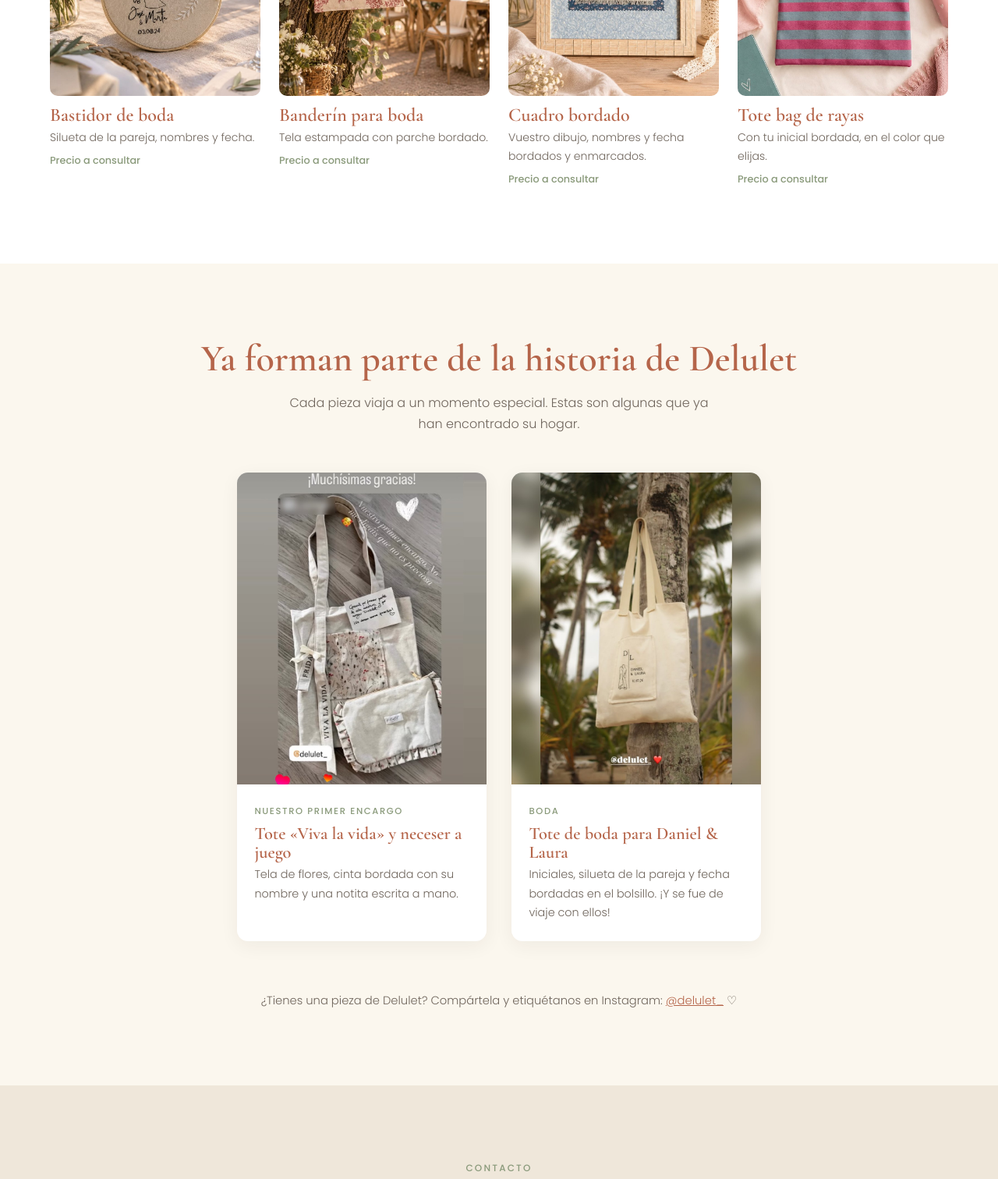
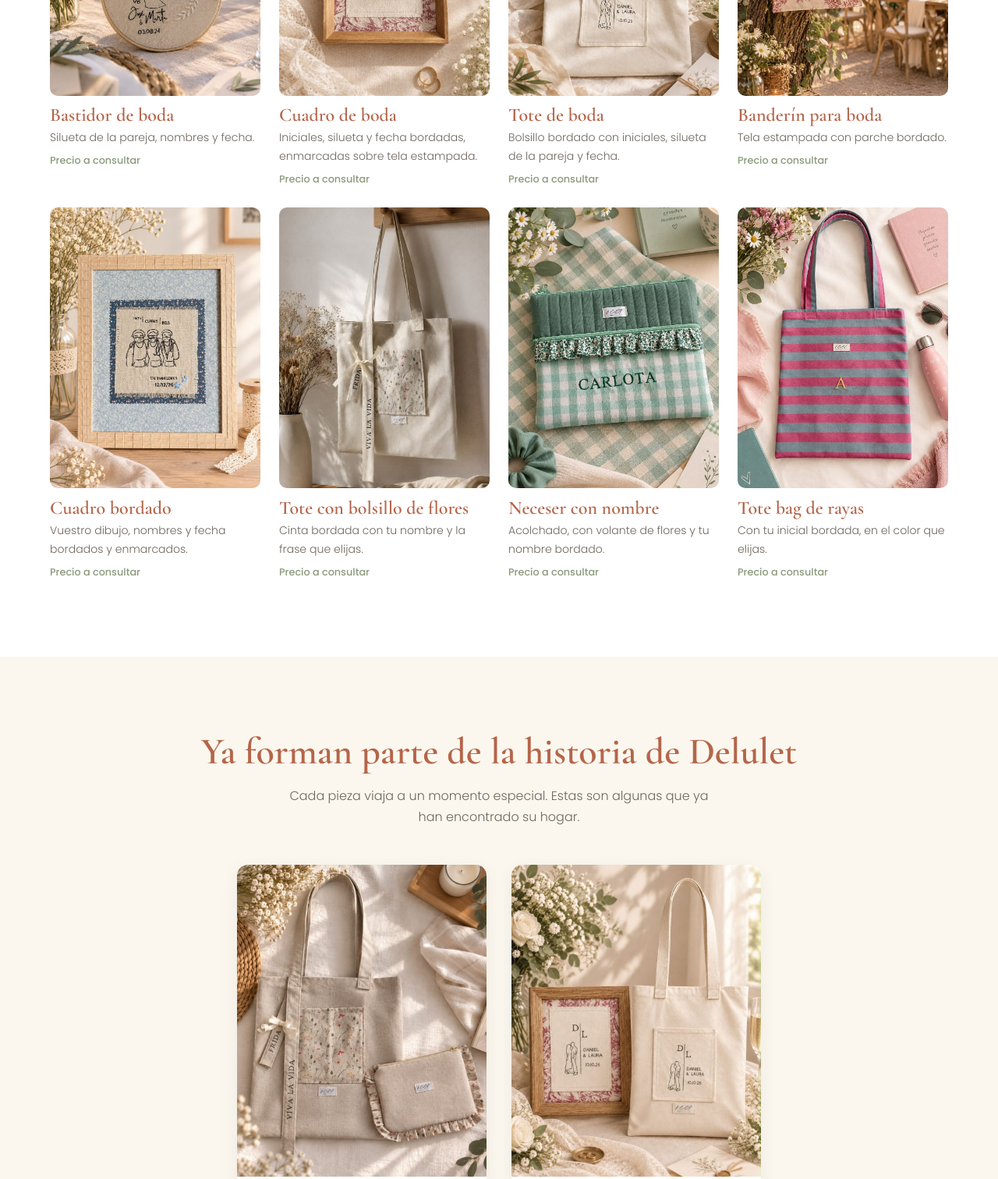
Before and after one commit to pabletebascu/delulet-web, a plain HTML site: page index.html in a window 1280 px wide. Shown: the part 3240-4752 px from the top of the page at 78% size. Drawn offline with nearby package versions, Linux system fonts and the light colour scheme.

Commit message:
Ampliar el catálogo a 8 productos y usar fotos nuevas en los encargos
- Catálogo: añadidos cuadro de boda, tote de boda, tote con bolsillo de
  flores y neceser con nombre
- Encargos: fotos de estudio en lugar de las capturas de Instagram

Co-Authored-By: Claude Opus 5.5 <noreply@anthropic.com>
Claude-Session: https://claude.ai/code/session_01JUfapky7Ug8UKPoyNPEMkF

```diff
--- a/index.html
+++ b/index.html
@@ -94,25 +94,49 @@
       <p class="seccion__intro">Complementos textiles, accesorios personalizados y detalles para bodas. Todo se puede personalizar con nombres, iniciales o fechas.</p>
       <div class="productos">
         <article class="producto">
-          <img src="img/bastidor-boda.jpg" alt="Bastidor de boda bordado" />
+          <img src="img/bastidor-boda.jpg" alt="Bastidor de boda bordado" loading="lazy" />
           <h3>Bastidor de boda</h3>
           <p>Silueta de la pareja, nombres y fecha.</p>
           <span class="producto__precio">Precio a consultar</span>
         </article>
         <article class="producto">
-          <img src="img/banderin-boda.jpg" alt="Banderín de tela para boda" />
+          <img src="img/cuadro-boda.jpg" alt="Cuadro de boda enmarcado con iniciales, silueta de la pareja y fecha bordadas sobre tela de flores granate" loading="lazy" />
+          <h3>Cuadro de boda</h3>
+          <p>Iniciales, silueta y fecha bordadas, enmarcadas sobre tela estampada.</p>
+          <span class="producto__precio">Precio a consultar</span>
+        </article>
+        <article class="producto">
+          <img src="img/tote-boda.jpg" alt="Tote bag de boda con bolsillo bordado con iniciales, silueta de la pareja y fecha" loading="lazy" />
+          <h3>Tote de boda</h3>
+          <p>Bolsillo bordado con iniciales, silueta de la pareja y fecha.</p>
+          <span class="producto__precio">Precio a consultar</span>
+        </article>
+        <article class="producto">
+          <img src="img/banderin-boda.jpg" alt="Banderín de tela para boda" loading="lazy" />
           <h3>Banderín para boda</h3>
           <p>Tela estampada con parche bordado.</p>
           <span class="producto__precio">Precio a consultar</span>
         </article>
         <article class="producto">
-          <img src="img/cuadro-bordado.jpg" alt="Cuadro enmarcado con un bordado a mano personalizado" />
+          <img src="img/cuadro-bordado.jpg" alt="Cuadro enmarcado con un bordado a mano personalizado" loading="lazy" />
           <h3>Cuadro bordado</h3>
           <p>Vuestro dibujo, nombres y fecha bordados y enmarcados.</p>
           <span class="producto__precio">Precio a consultar</span>
         </article>
         <article class="producto">
-          <img src="img/tote-rayas.jpg" alt="Tote bag de rayas rosas y azules con una inicial bordada" />
+          <img src="img/tote-flores.jpg" alt="Tote bag de tela con bolsillo de flores y cinta bordada con un nombre y una frase" loading="lazy" />
+          <h3>Tote con bolsillo de flores</h3>
+          <p>Cinta bordada con tu nombre y la frase que elijas.</p>
+          <span class="producto__precio">Precio a consultar</span>
+        </article>
+        <article class="producto">
+          <img src="img/neceser-carlota.jpg" alt="Neceser acolchado verde con volante de flores y un nombre bordado" loading="lazy" />
+          <h3>Neceser con nombre</h3>
+          <p>Acolchado, con volante de flores y tu nombre bordado.</p>
+          <span class="producto__precio">Precio a consultar</span>
+        </article>
+        <article class="producto">
+          <img src="img/tote-rayas.jpg" alt="Tote bag de rayas rosas y azules con una inicial bordada" loading="lazy" />
           <h3>Tote bag de rayas</h3>
           <p>Con tu inicial bordada, en el color que elijas.</p>
           <span class="producto__precio">Precio a consultar</span>
@@ -132,19 +156,19 @@
       <div class="carrusel" id="carrusel">
         <div class="carrusel__pista">
         <article class="encargo">
-          <img src="img/encargo-tote-viva-la-vida.jpg" alt="Tote bag de tela con bolsillo de flores, cinta bordada «Viva la vida» y neceser a juego con volantes" loading="lazy" />
+          <img src="img/encargo-viva-la-vida.jpg" alt="Tote bag de tela con bolsillo de flores, cinta bordada «Frida · Viva la vida» y neceser a juego con volantes" loading="lazy" />
           <div class="encargo__texto">
             <span class="encargo__tipo">Nuestro primer encargo</span>
             <h3>Tote «Viva la vida» y neceser a juego</h3>
-            <p>Tela de flores, cinta bordada con su nombre y una notita escrita a mano.</p>
+            <p>Bolsillo de flores, cinta bordada con su nombre y neceser con volantes a juego.</p>
           </div>
         </article>
         <article class="encargo">
-          <img src="img/encargo-tote-daniel-laura.jpg" alt="Tote bag de tela colgada de una palmera, con la silueta de una pareja y «Daniel &amp; Laura 10.10.26» bordado" loading="lazy" />
+          <img src="img/encargo-daniel-laura.jpg" alt="Cuadro y tote bag a juego con la silueta de una pareja y «Daniel &amp; Laura 10.10.26» bordado" loading="lazy" />
           <div class="encargo__texto">
             <span class="encargo__tipo">Boda</span>
-            <h3>Tote de boda para Daniel &amp; Laura</h3>
-            <p>Iniciales, silueta de la pareja y fecha bordadas en el bolsillo. ¡Y se fue de viaje con ellos!</p>
+            <h3>Tote y cuadro de boda para Daniel &amp; Laura</h3>
+            <p>Iniciales, silueta de la pareja y fecha bordadas, a juego en la tote y en el cuadro.</p>
           </div>
         </article>
         </div>
```
Also changed, not shown: img/cuadro-boda.jpg (added), img/encargo-daniel-laura.jpg (added), img/encargo-tote-daniel-laura.jpg (deleted), img/encargo-tote-viva-la-vida.jpg (deleted), img/encargo-viva-la-vida.jpg (added), img/neceser-carlota.jpg (added), img/tote-boda.jpg (added), img/tote-flores.jpg (added).
